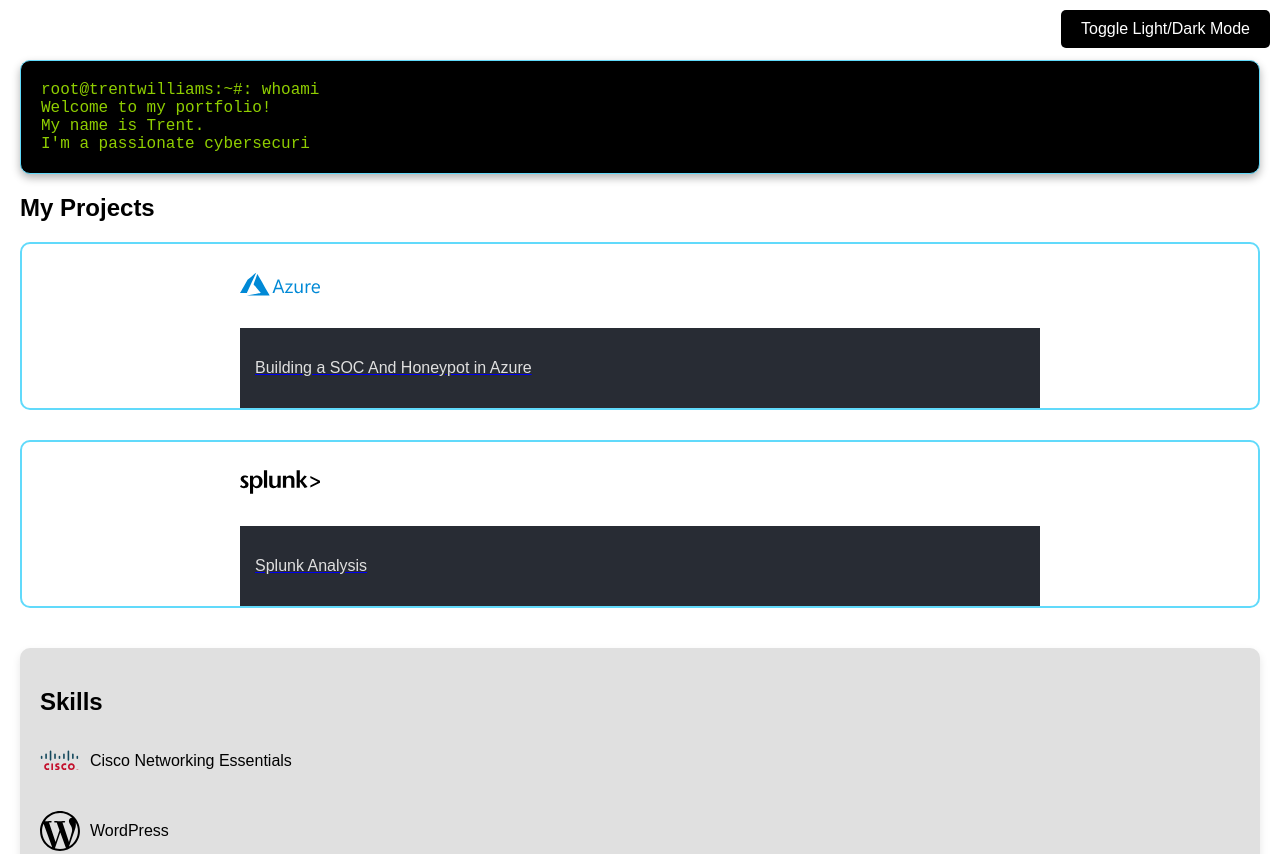
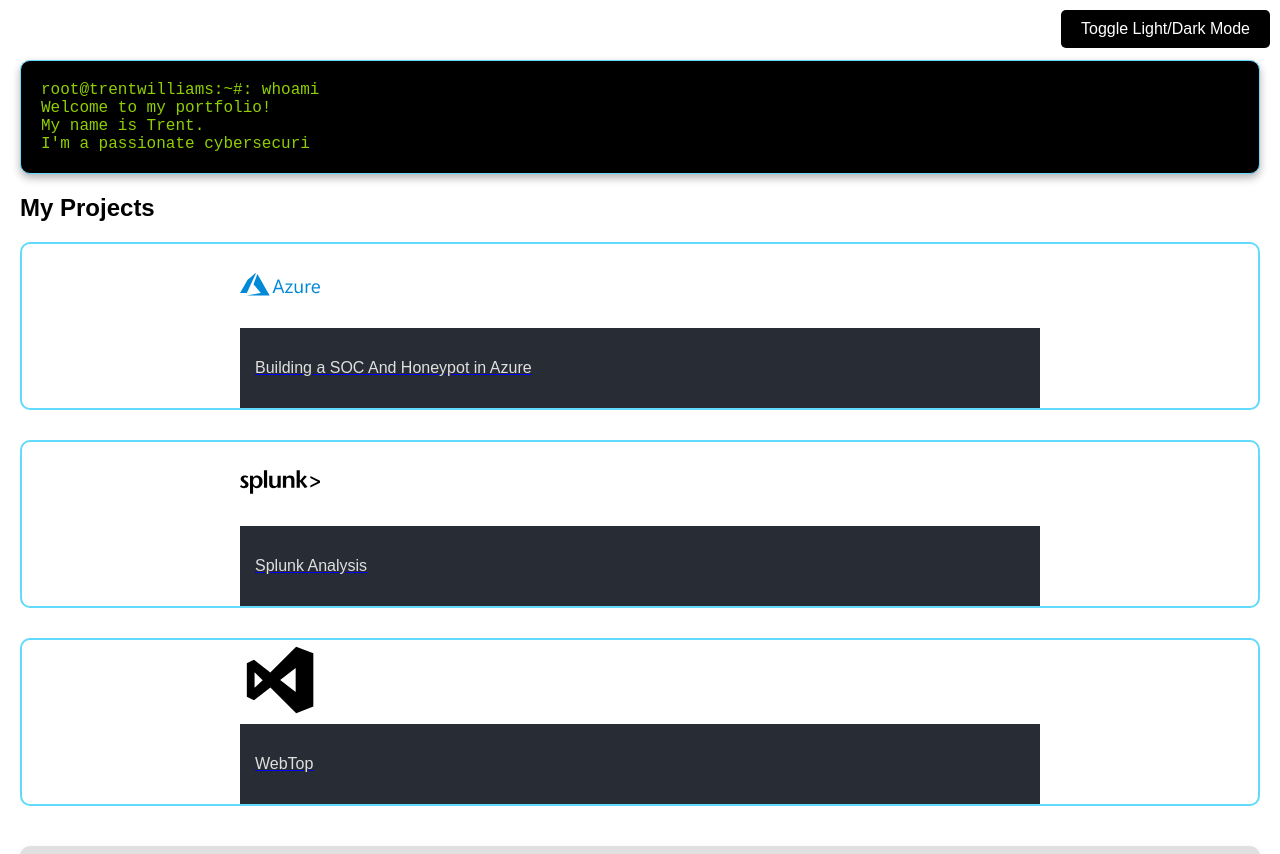
Before and after one commit to tw181802/tw181802.github.io, a plain HTML site: page index.html in a window 1280 px wide. Shown: the top 854 px of the page. Drawn offline with Linux system fonts and the light colour scheme.

Commit message:
Update index.html

```diff
--- a/index.html
+++ b/index.html
@@ -34,6 +34,13 @@
                 <img src="icons/splunk1.svg" alt="Project 2" class="project-img">
                 <div class="project-info">
                     <p>Splunk Analysis</p>
+                </div></a>
+            </div>
+                <div class="project">
+                <a href="https://tw181802.github.io/github-portfolio/webtop">
+                <img src="icons/visuals.svg" alt="Project 2" class="project-img">
+                <div class="project-info">
+                    <p>WebTop</p>
                 </div></a>
             </div>
             <!-- Add more projects here -->
```
